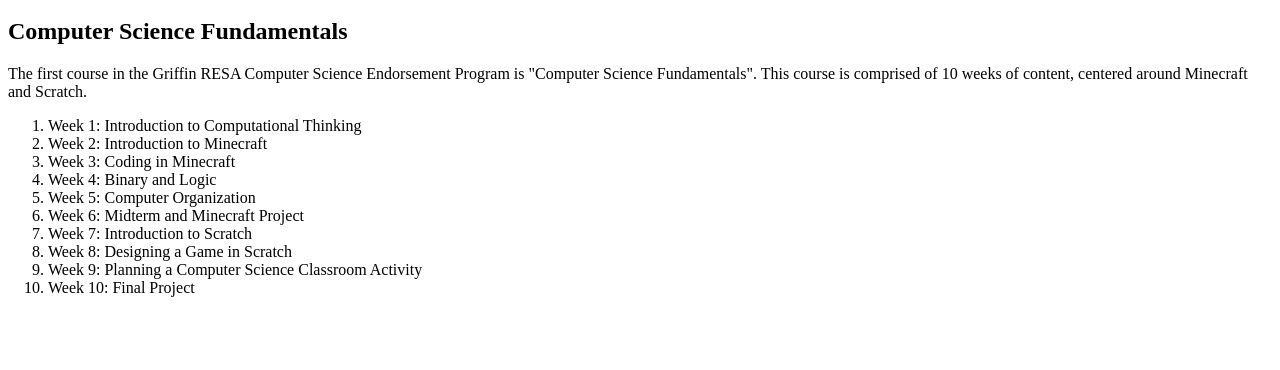
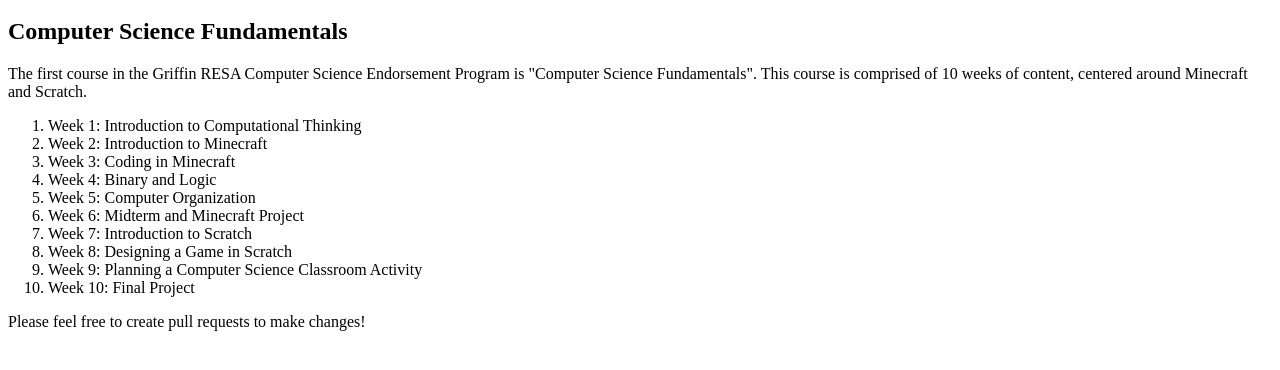
Before and after one commit to BrandonFOSSedu/gapsc-endorsement-cs-fundamentals, a plain HTML site: page index.html in a window 1280 px wide. Shown: the part 48-418 px from the top of the page. Drawn offline with Linux system fonts and the light colour scheme.

```diff
--- a/index.html
+++ b/index.html
@@ -18,5 +18,6 @@
 <li>Week 9: Planning a Computer Science Classroom Activity</li>
 <li>Week 10: Final Project</li>
 </ol>
+<p>Please feel free to create pull requests to make changes!</p>
 </body>
 </html>
```
